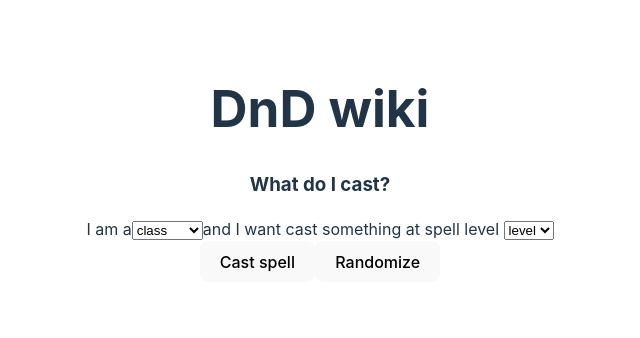
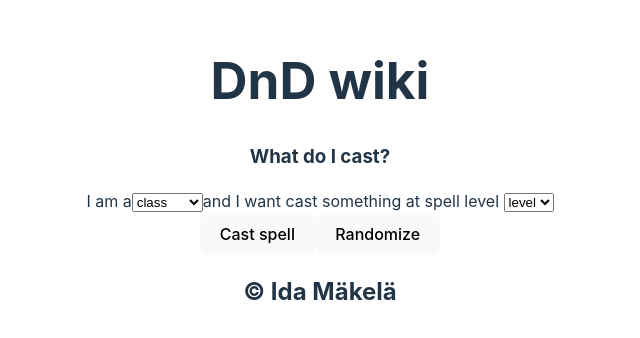
Before and after one commit to idamakela/assign-4, a React (Vite) app: page / in a window 1280 px wide. Shown: the part 226-564 px from the top of the page, without its empty margins (320-960 px from the left). Built offline with nearby package versions, Linux system fonts and the light colour scheme.

Commit message:
added footer file

```diff
--- a/src/App.jsx
+++ b/src/App.jsx
@@ -1,6 +1,7 @@
 import { useState } from 'react'
 import { FaDiceD20 } from 'react-icons/fa' //<FaDice20 /> to use in return html
-import Header from './Header.jsx'
+import Header from './Header.jsx';
+import Footer from './Footer.jsx'
 import './App.css'
 
 function App() {
@@ -53,7 +54,7 @@ function App() {
         </div>
     </main>
 
-
+    <Footer />
     </>
 
   )
--- /dev/null
+++ b/src/Footer.jsx
@@ -0,0 +1,7 @@
+export default () => {
+    return (
+        <footer>
+            <h2>&copy; Ida Mäkelä</h2>
+        </footer>
+    )
+}
```
